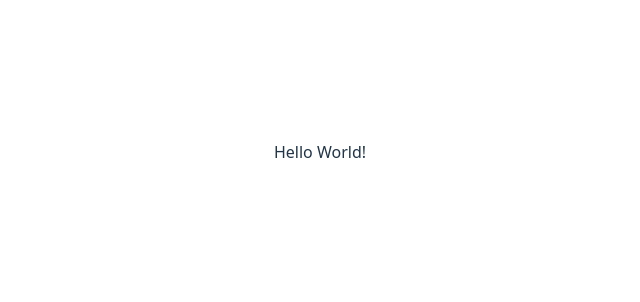
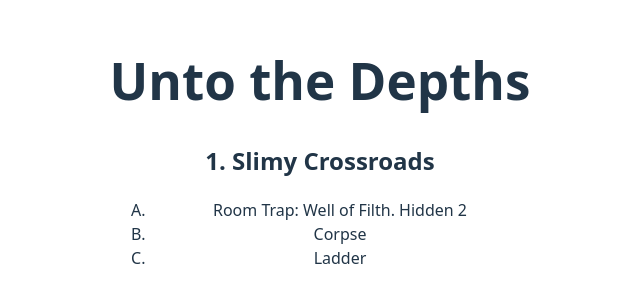
Before and after one commit to NoahParkes/unto-the-depths, a React (Vite) app: page / in a window 1280 px wide. Shown: the part 248-550 px from the top of the page, without its empty margins (320-960 px from the left). Built offline with nearby package versions, Linux system fonts and the light colour scheme.

Commit message:
ddd basic content
Added basic content to the page

Refs #2.

```diff
--- a/src/App.tsx
+++ b/src/App.tsx
@@ -2,9 +2,35 @@ import './App.css'
 
 function App() {
   return (
-      <div>
-        Hello World!
-      </div>
+    <div>
+      <h1>
+        Unto the Depths
+      </h1>
+      <RoomEditorWindow />
+    </div>
   )
 }
+function RoomEditorWindow() {
+  return(
+    <div>
+      <RoomCard />
+    </div>
+  )
+}
+
+function RoomCard() {
+  return (
+    <div>
+      <h2>
+        1. Slimy Crossroads
+      </h2>
+      <ol type="A">
+        <li>Room Trap: Well of Filth. Hidden 2</li>
+        <li>Corpse</li>
+        <li>Ladder</li>
+      </ol>
+    </div>
+  )
+}
+
 export default App
```
